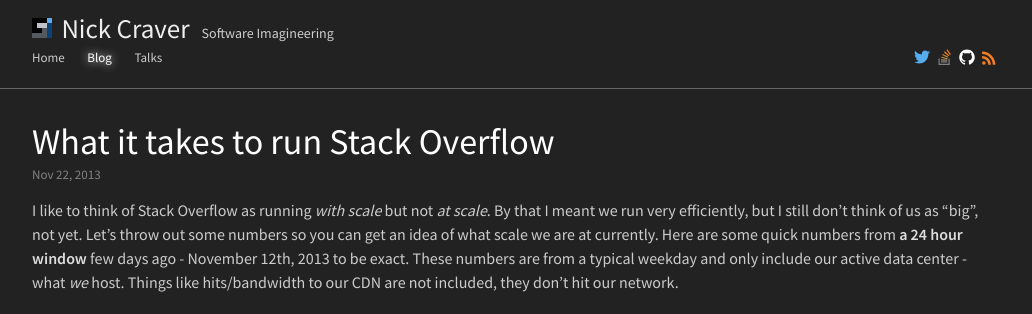
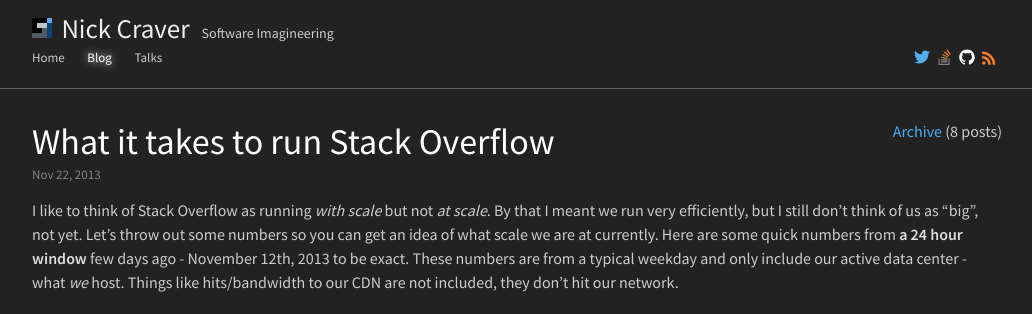
Before and after one commit to NickCraver/nickcraver.github.com, a Jekyll site: the page built from blog/index.html, in a window 1280 px wide. Shown: the top 314 px of the page, without its empty margins (123-1155 px from the left). Built offline with Jekyll 4.4.1, drawn with Linux system fonts in a browser that asks for light colours; comment, search, counter and statistics services are not loaded; some of the changed text lies outside the part shown.

Commit message:
Archive link, HTTPS fix, and some responsive tweaks

```diff
--- a/_includes/head.html
+++ b/_includes/head.html
@@ -3,7 +3,7 @@
     <meta name="viewport" content="width=device-width, initial-scale=1">
     <title> Nick Craver - {% if page.title %}{{ page.title }}{% else %}{{ site.title }}{% endif %}</title>
     <meta name="description" content="{% if page.excerpt %}{{ page.excerpt | strip_html | strip_newlines | truncate: 160 }}{% else %}{{ site.description }}{% endif %}">
-    <link href='http://fonts.googleapis.com/css?family=Source+Sans+Pro:400,600' rel='stylesheet' type='text/css'>
+    <link href='//fonts.googleapis.com/css?family=Source+Sans+Pro:400,600' rel='stylesheet' type='text/css'>
     <link rel="stylesheet" href="{{ "/css/main.css" | prepend: site.baseurl }}">
     <link rel="canonical" href="{{ page.url | replace:'index.html','' | prepend: site.baseurl | prepend: site.url }}">
     <link rel="author" href="https://plus.google.com/109466935056652719352/posts"/>
--- a/_sass/_layout.scss
+++ b/_sass/_layout.scss
@@ -127,8 +127,10 @@
             > li {
                 margin-bottom: 5px;
                 &.year {
-                    margin-top: 10px;
                     margin-bottom: 10px;
+                    &:not(:first-of-type) {
+                        margin-top: 20px;
+                    }
                 }
                 h2 {
                     margin-bottom: 0;
@@ -153,12 +155,23 @@
     background-position: center center;
     width: 100%;
     height: 420px;
+    @include media-query($on-phone) {
+        height: 210px;
+    }
+    @include media-query-min($on-big) {
+        height: 600px;
+    }
 }
 
 .col-2 {
     -webkit-column-count: 2;
     -moz-column-count: 2;
     column-count: 2;
+    @include media-query($on-small) {
+        -webkit-column-count: 1;
+        -moz-column-count: 1;
+        column-count: 1;
+    }
 }
 
 
@@ -166,6 +179,20 @@
  * Posts
  */
 .post-header {}
+
+.top-right-links {
+    position: relative;
+    > span {
+        position: absolute;
+        right: 0;
+    }
+    @include media-query($on-small) {
+        float: right;
+        > span {
+            position: static;
+        }
+    }
+}
 
 .post-link, a.post-link, .post-title {
     display: block;
--- a/blog/index.html
+++ b/blog/index.html
@@ -5,6 +5,9 @@
         <div class="home">
           <div class="post-list">{% for post in site.posts | limit: 5 %}
             <div>
+              <div class="top-right-links">
+                <span><a href="archive.html">Archive</a> ({{ site.posts | size }} posts)</span>
+              </div>
               <h1><a class="post-link" href="{{ post.url | prepend: site.baseurl }}">{{ post.title }}</a></h1>
               <span class="post-meta">{{ post.date | date: "%b %-d, %Y" }}</span>
               <article class="post-content{% if forloop.index0 != 0 %} excerpt{% endif %}">{% if forloop.index0 == 0 %}{{ post.content }}{% else %}{{ post.excerpt }}<a class="excerpt-link" href="{{ post.url | prepend: site.baseurl }}">Continue reading...</a>{% endif %}
--- a/css/main.scss
+++ b/css/main.scss
@@ -35,10 +35,17 @@
 // Width of the content area
 $content-width:         1000px;
 
+$on-phone:              400px;
 $on-small:              600px;
+$on-big:                1500px;
 
 @mixin media-query($device) {
     @media screen and (max-width: $device) {
+        @content;
+    }
+}
+@mixin media-query-min($device) {
+    @media screen and (min-width: $device) {
         @content;
     }
 }
```
